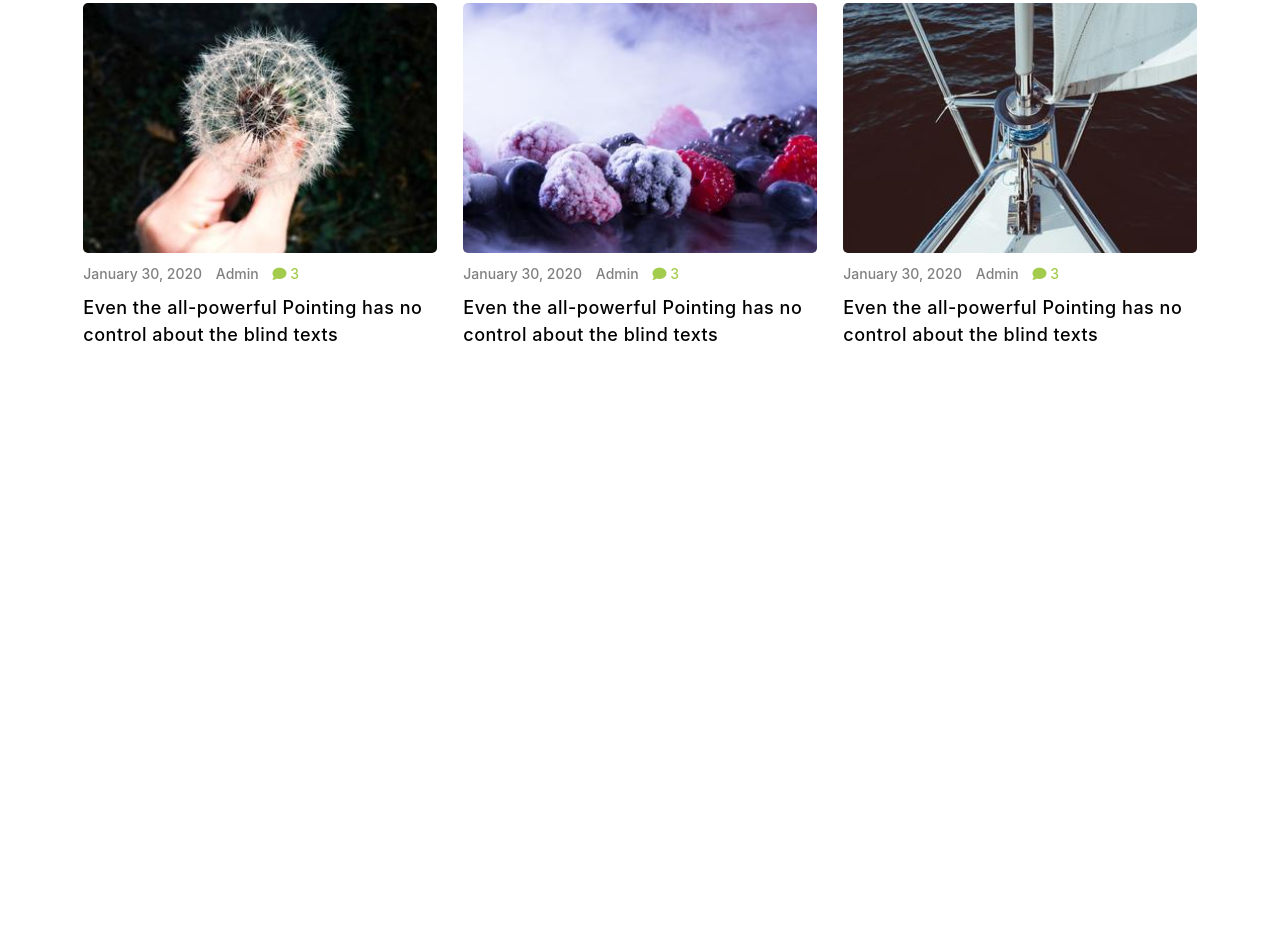
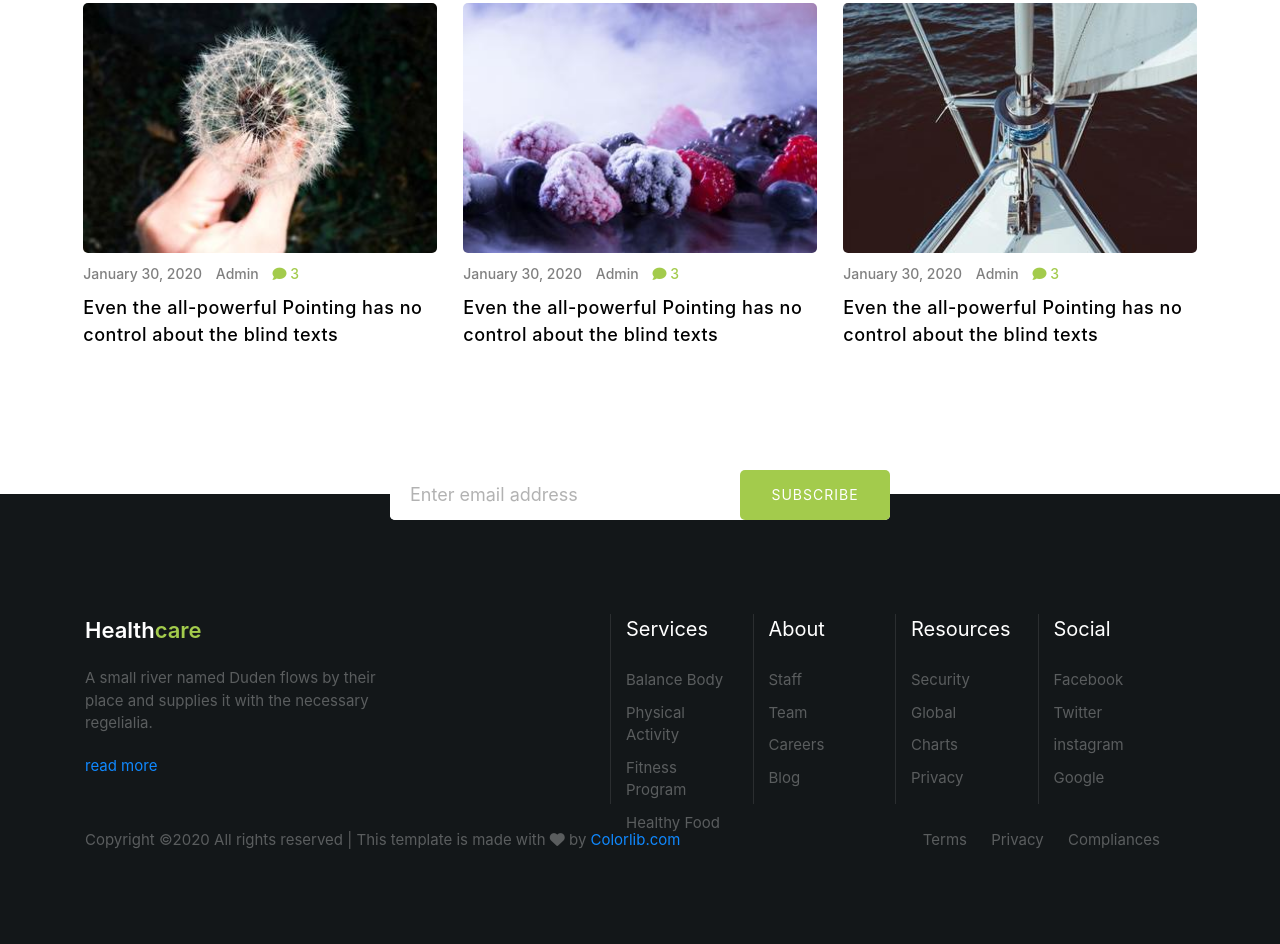
Before and after one commit to daoxuantung/healthcoach, a plain HTML site: page index.html in a window 1280 px wide. Shown: the part 4888-5832 px from the top of the page. Before the commit the page ends 5382 px from the top, so only its background shows below. Drawn offline with nearby package versions, Linux system fonts and the light colour scheme.

Commit message:
Add tag footer

```diff
--- a/index.html
+++ b/index.html
@@ -569,6 +569,79 @@
             </div>
         </div>
     </section>
+    <section class="footer">
+        <div class="container">
+            <div class="row w-100 h-100">
+                <div class="col-6 pl-5">
+                    <div class="footer-title">
+                        Health
+                        <span>care</span>
+                    </div>
+                    <div class="footer-content">
+                        A small river named Duden flows by their place and supplies it with the necessary regelialia.
+                    </div>
+                    <a href="#">read more</a>
+                </div>
+                <div class="col-6 p-0 row">
+                    <div class="footer-services col-3">
+                        <div class="services-title">
+                            Services
+                        </div>
+                        <a href="#">Balance Body</a>
+                        <a href="#">Physical Activity</a>
+                        <a href="#">Fitness Program</a>
+                        <a href="#">Healthy Food</a>
+                    </div>
+                    <div class="footer-services col-3">
+                        <div class="services-title">
+                            About
+                        </div>
+                        <a href="#">Staff</a>
+                        <a href="#">Team</a>
+                        <a href="#">Careers</a>
+                        <a href="#">Blog</a>
+                    </div>
+                    <div class="footer-services col-3">
+                        <div class="services-title">
+                            Resources
+                        </div>
+                        <a href="#">Security</a>
+                        <a href="#">Global</a>
+                        <a href="#">Charts</a>
+                        <a href="#">Privacy</a>
+                    </div>
+                    <div class="footer-services col-3">
+                        <div class="services-title">
+                            Social
+                        </div>
+                        <a href="#">Facebook</a>
+                        <a href="#">Twitter</a>
+                        <a href="#">instagram</a>
+                        <a href="#">Google</a>
+                    </div>
+                </div>
+            </div>
+        </div>
+        <div class="container">
+            <div class="row">
+                <div class="col-7">
+                    Copyright ©2020 All rights reserved | This template is made with
+                    <i class="fas fa-heart"></i>
+                    by
+                    <a href="#">Colorlib.com</a>
+                </div>
+                <div class="col-5">
+                    <a href="#">Terms</a>
+                    <a href="#">Privacy</a>
+                    <a href="#">Compliances</a>
+                </div>
+            </div>
+        </div>
+        <div class="input-group">
+            <input type="text" placeholder="Enter email address">
+            <button class="button">Subscribe</button>
+        </div>
+    </section>
     <script src="/scripts/main.js"></script>
 </body>
 </html>
--- a/styles/style.css
+++ b/styles/style.css
@@ -468,10 +468,9 @@ div .form-control:focus {
     box-shadow: none;
 }
 
-::placeholder {
+.form ::placeholder {
     color: rgba(255,255,255,.9)!important;
     font-size: 1.4rem;
-
 }
 .form div .select-option {
     font-size: 1.4rem;
@@ -840,6 +839,160 @@ div .select-option:focus {
     text-decoration: none;
 }
 
+.footer {
+    color: rgba(255, 255, 255, 0.3);
+    padding-top: 12rem;
+    margin: 0;
+    width: 100%;
+    height: 45rem;
+    background: #131719;
+    position: relative;
+}
+
+
+.footer .container:nth-child(1){
+    height: 50%;
+    padding: 0;
+}
+
+.footer .footer-title {
+    color: #FFF;
+    font-size: 2.2rem;
+    font-weight: 600;
+    margin: 0 0 2rem 0;
+    position: relative;
+}
+.footer .footer-title > span {
+    color: #a3cb4c;
+    position: absolute;
+}
+
+.footer .footer-title ~ a {
+    color: #1089ff;
+    font-size: 1.5rem;
+
+}
+
+.footer .footer-title ~ a:hover {
+    text-decoration: none;
+}
+
+.footer .footer-content {
+    font-weight: 400;
+    font-size: 1.5rem;
+    max-width: 30rem;
+    margin: 2rem 0;
+}
+
+.footer-services {
+    border-left: 1px solid rgba(255, 255, 255, 0.1);
+    max-height: 19rem;
+    padding: 0 1.8rem;
+    display: flex;
+    flex-direction: column;
+}
+
+.footer-services .services-title {
+    color: #FFF;
+    font-size: 2rem;
+    font-weight: 400;
+    margin: 0 0 2rem 0;
+}
+
+.footer-services .services-title  ~ a {
+    color: rgba(255, 255, 255, 0.3);
+    font-weight: 400;
+    font-size: 1.5rem;
+    margin: 0.5rem 0;
+    transition: 0.3s all ease;
+}
+
+.footer-services .services-title  ~ a:hover {
+    color: #FFF;
+    text-decoration: none;
+}
+
+.footer .container:nth-child(2){
+    padding: 0 1.5rem;
+    font-size: 1.5rem;
+    margin: 5rem auto;
+}
+
+.footer .container:nth-child(2) .col-7 > a {
+    color: #1089ff;
+}
+.footer .container:nth-child(2) .col-7 >    a:hover {
+    text-decoration: none;
+}
+
+.footer .container:nth-child(2) .col-5 {
+    text-align: end;
+    padding-right: 4rem;
+}
+
+.footer .container:nth-child(2) .col-5 > a {
+    font-size: 1.5rem;
+    color: rgba(255, 255, 255, 0.3);
+    margin: 0 1rem;
+    transition: 0.3s all ease;
+}
+
+.footer .container:nth-child(2) .col-5 > a:hover {
+    color: #FFF;
+    text-decoration: none;
+}
+
+.footer .input-group {
+    width: 50rem;
+    height: 5rem;
+    background-color: #FFF;
+    border-radius: 5px;
+    position: absolute;
+    top: -11%;
+    left: 50%;
+    transform: translate(-50%, 50%);
+}
+.footer .input-group input {
+    width: 70%;
+    color: rgba(0, 0, 0, 0.3);
+    font-size: 1.8rem;
+    border-top-left-radius: 5px;
+    border-bottom-left-radius: 5px;
+    border: 0;
+    padding-left: 2rem;
+    outline: none;
+}
+
+.footer .input-group ::placeholder {
+    color: rgba(0, 0, 0, 0.3);
+    font-size: 1.8rem;
+    background: #FFF;
+}
+
+.footer .input-groupinput, .footer .subscribe .button {
+    height: 100%;
+    padding: 0;
+    margin: 0;
+}
+
+.footer .input-group .button {
+    color: #FFF;
+    background-color: #a3cb4c;
+    font-size: 1.4rem;
+    font-weight: 400;
+    text-transform: uppercase;
+    letter-spacing: 1px;
+    width: 30%;
+    height: 100%;
+    border-radius: 5px;
+    border: 0;
+    outline: none !important;
+}
+.footer .input-group .button:active {
+    border: 0;
+    outline: none;
+}
+
 @keyframes animation {
     from {
         opacity: 0;
```
